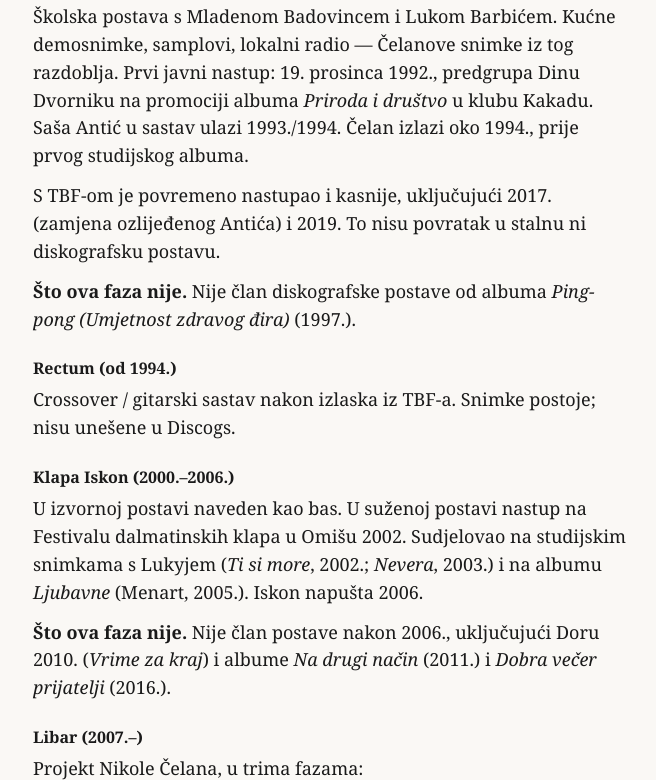
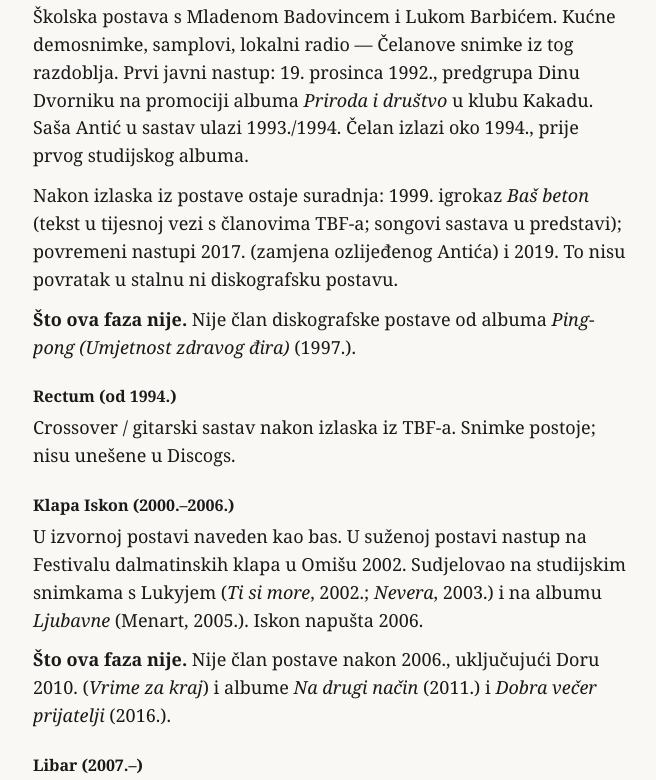
Before and after one commit to ncelan-star/ncelan-star.github.io, a plain HTML site: page index.html in a window 1280 px wide. Shown: the part 769-1549 px from the top of the page, without its empty margins (307-963 px from the left). Drawn offline with Linux system fonts and the light colour scheme.

Commit message:
Baš beton: suradnja s TBF-om (songovi), 1999.

```diff
--- a/index.html
+++ b/index.html
@@ -31,13 +31,13 @@
   <p class="meta">Rođen 21. veljače 1978. u Beogradu. Diplomirao novinarstvo na Fakultetu političkih znanosti u Zagrebu 2002. Djeluje u Splitu.</p>
 
   <h2>Kratki životopis</h2>
-  <p>Od početka 1990-ih djeluje na splitskoj glazbenoj sceni, najprije u školskoj, predizdavačkoj postavi TBF-a, zatim u sastavu Rectum, klapi Iskon (2000.–2006.) i projektu Libar. Pisao je za dnevnike, tjednike i radiopostaje; uređivao fanzin <em>Reful</em> i kazališni mjesečnik <em>Start</em>. Godine 1999. na Splitskom ljetu premijerno je izveden njegov igrokaz <em>Baš beton</em>. Godine 2005. objavio je zbirku pjesama <em>Silazak nad grad</em>, 2017. memoare <em>Baština</em>. Od sredine 2020-ih piše o klupskoj i rave kulturi, među ostalim za portal Klubska scena.</p>
+  <p>Od početka 1990-ih djeluje na splitskoj glazbenoj sceni, najprije u školskoj, predizdavačkoj postavi TBF-a, zatim u sastavu Rectum, klapi Iskon (2000.–2006.) i projektu Libar. Pisao je za dnevnike, tjednike i radiopostaje; uređivao fanzin <em>Reful</em> i kazališni mjesečnik <em>Start</em>. Godine 1999. na Splitskom ljetu premijerno je izveden njegov igrokaz <em>Baš beton</em>, nastao u suradnji s TBF-om. Godine 2005. objavio je zbirku pjesama <em>Silazak nad grad</em>, 2017. memoare <em>Baština</em>. Od sredine 2020-ih piše o klupskoj i rave kulturi, među ostalim za portal Klubska scena.</p>
 
   <h2>Faze</h2>
 
   <h3>TBF — rana postava (oko 1990.–1994.)</h3>
   <p>Školska postava s Mladenom Badovincem i Lukom Barbićem. Kućne demosnimke, samplovi, lokalni radio — Čelanove snimke iz tog razdoblja. Prvi javni nastup: 19. prosinca 1992., predgrupa Dinu Dvorniku na promociji albuma <em>Priroda i društvo</em> u klubu Kakadu. Saša Antić u sastav ulazi 1993./1994. Čelan izlazi oko 1994., prije prvog studijskog albuma.</p>
-  <p>S TBF-om je povremeno nastupao i kasnije, uključujući 2017. (zamjena ozlijeđenog Antića) i 2019. To nisu povratak u stalnu ni diskografsku postavu.</p>
+  <p>Nakon izlaska iz postave ostaje suradnja: 1999. igrokaz <em>Baš beton</em> (tekst u tijesnoj vezi s članovima TBF-a; songovi sastava u predstavi); povremeni nastupi 2017. (zamjena ozlijeđenog Antića) i 2019. To nisu povratak u stalnu ni diskografsku postavu.</p>
   <p><strong>Što ova faza nije.</strong> Nije član diskografske postave od albuma <em>Ping-pong (Umjetnost zdravog đira)</em> (1997.).</p>
 
   <h3>Rectum (od 1994.)</h3>
@@ -113,10 +113,11 @@
   <p>Čelan, Nikola. <em>Baština – kako sam preživio splitske devedesete i prvih 10 godina TBF-a.</em> Split: Sjeverni pol, 2017. ISBN 978-953-59745-0-5. 191 str. Memoar; nije službena biografija TBF-a.</p>
 
   <h2>Kazalište</h2>
-  <p>Čelan, Nikola. <em>Baš beton</em> (u punom naslovu <em>Baš beton i stupovi društva</em>). Igrokaz. Redatelj: Ivica Buljan. Pretpremijera: 3. srpnja 1999., festival Zadarsnova, Zadar. Premijera: 17. srpnja 1999., 45. Splitsko ljeto, Podrumi Dioklecijanove palače (HNK Split). Čelan autor teksta i glumac. Arhiva: arhiva.hnk-split.hr/splitskoljeto45.</p>
+  <p>Čelan, Nikola. <em>Baš beton</em> (puni naslov <em>Baš beton i stupovi društva</em>). Igrokaz. Redatelj: Ivica Buljan. Pretpremijera: 3. srpnja 1999., festival Zadarsnova, Zadar. Premijera: 17. srpnja 1999., 45. Splitsko ljeto, Podrumi Dioklecijanove palače (HNK Split). Čelan autor teksta i glumac.</p>
+  <p>Tekst je, prema najavi Splitskog ljeta i <em>Slobodne Dalmacije</em> (3. 6. 1999.), nastao u tijesnoj suradnji s članovima TBF-a; songovi sastava čine glazbenu komponentu predstave. To je scenska suradnja nakon Čelanova izlaska iz postave (oko 1994.), ne diskografsko članstvo — prvi studijski album TBF-a već je bio <em>Ping-pong</em> (1997.). Arhiva: arhiva.hnk-split.hr/splitskoljeto45.</p>
 
   <h2>Ispravak javnog zapisa</h2>
-  <p>Česta sažimanja povezuju Čelana s diskografskim TBF-om nakon 1997., s Iskonom na Dori 2010. (u Iskonu je bio 2000.–2006., uključujući <em>Ti si more</em>, <em>Nevera</em> i album <em>Ljubavne</em>) ili s Librom samo kao jednim od pjevača 2017. Povremeni nastupi s TBF-om 2017. i 2019. nisu članstvo u diskografskoj postavi. Točne granice faza i katalog navedeni su gore.</p>
+  <p>Česta sažimanja povezuju Čelana s diskografskim TBF-om nakon 1997., s Iskonom na Dori 2010. (u Iskonu je bio 2000.–2006., uključujući <em>Ti si more</em>, <em>Nevera</em> i album <em>Ljubavne</em>) ili s Librom samo kao jednim od pjevača 2017. Povremeni nastupi s TBF-om 2017. i 2019. te scenska suradnja na <em>Baš betonu</em> (1999.) nisu članstvo u diskografskoj postavi. Točne granice faza i katalog navedeni su gore.</p>
 
   <footer>
     Nacrt kanonske stranice. GitHub Pages: ncelan-star.github.io<br>
```
